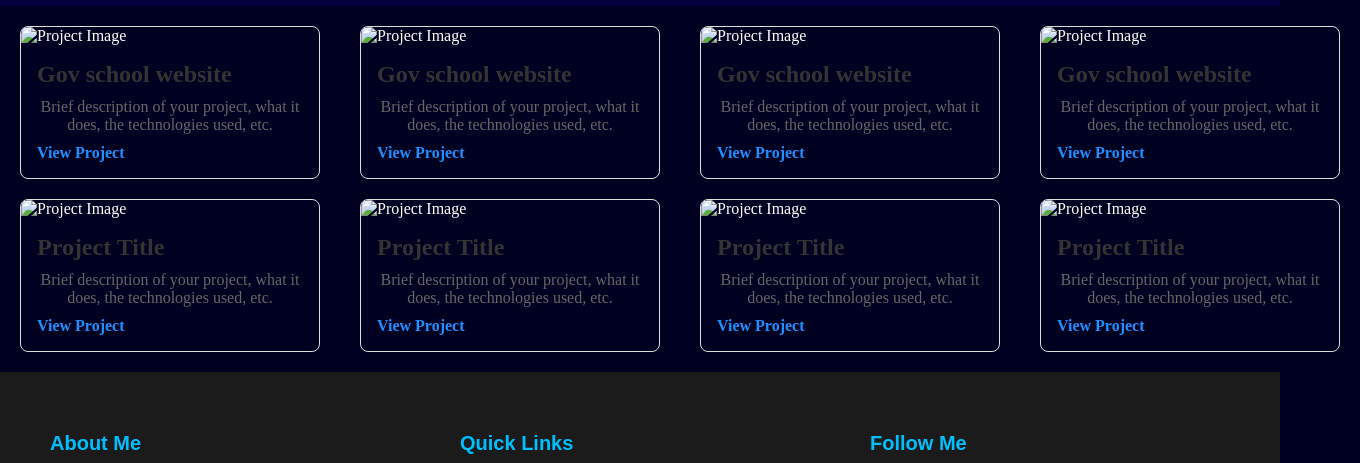
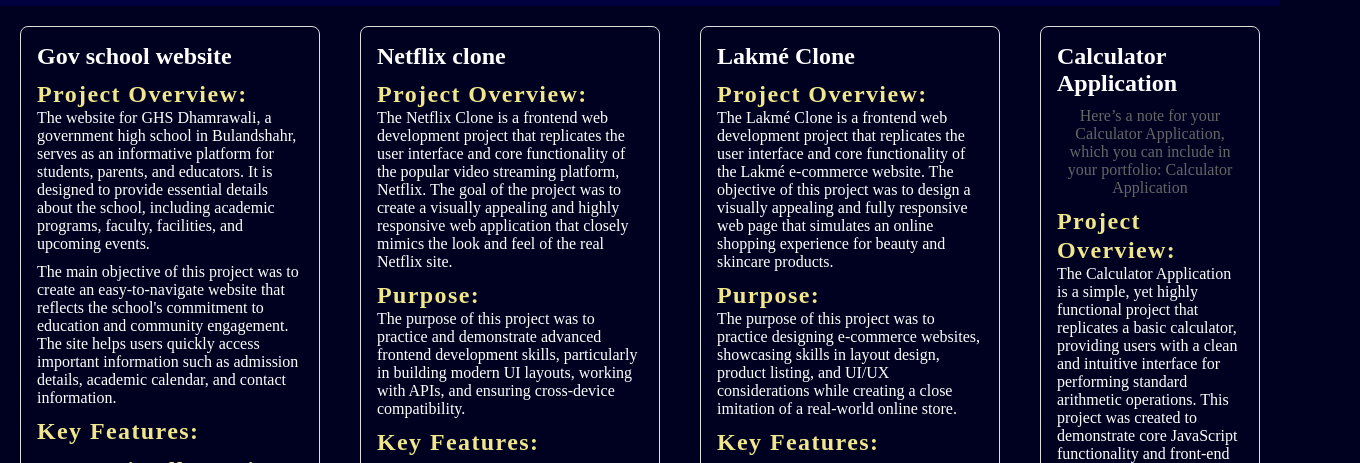
Before and after one commit to vinaykumar7499/vinayportfolio, a plain HTML site: page project.html in a window 1280 px wide. Shown: the part 74-537 px from the top of the page, 1360 px wide, since content can reach past the window. Drawn offline with Linux system fonts and the light colour scheme.

Commit message:
project code

```diff
--- a/index.html
+++ b/index.html
@@ -5,6 +5,12 @@
     <meta charset="UTF-8">
     <meta name="viewport" content="width=device-width, initial-scale=1.0">
     <title>Vinayportfolio</title>
+    <link rel="shortcut icon"
+    href="image/vinayimgcrop.jpg"
+    type="image/x-icon">
+
+
+
     <link rel="stylesheet" href="style.css">
     <link href="https://fonts.googleapis.com/css2?family=Poppins:wght@300;400;500;600;700&display=swap"
         rel="stylesheet">
--- a/project.html
+++ b/project.html
@@ -1,5 +1,6 @@
 <!DOCTYPE html>
 <html lang="en">
+
 <head>
   <meta charset="UTF-8">
   <meta name="viewport" content="width=device-width, initial-scale=1.0">
@@ -9,6 +10,7 @@
   <link rel="stylesheet" href="https://cdnjs.cloudflare.com/ajax/libs/font-awesome/5.15.4/css/all.min.css">
   <link rel="stylesheet" href="style.css">
 </head>
+
 <body>
   <header>
     <nav>
@@ -30,104 +32,179 @@
 
       <div class="project-card">
         <div class="project-image">
-                  <img src="path/to/your/project-image.jpg" alt="Project Image">
         </div>
         <div class="project-info">
           <h3 class="project-title">Gov school website</h3>
-                  <p class="project-description">Brief description of your project, what it does, the technologies used, etc.</p>
+          <p class="project-description">
+          <h2>Project Overview:</h2> The website for GHS Dhamrawali, a government high school in Bulandshahr, serves as
+          an informative platform for students, parents, and educators. It is designed to provide essential details
+          about the school, including academic programs, faculty, facilities, and upcoming events.
+
+          <h2></h2> The main objective of this project was to create an easy-to-navigate website that reflects the
+          school's commitment to education and community engagement. The site helps users quickly access important
+          information such as admission details, academic calendar, and contact information.
+
+          <h2> Key Features:</h2>
+
+          <h2> User-Friendly Design:</h2> Clean and simple layout ensuring ease of navigation.
+          <h2> Responsive Design:</h2> The site is fully responsive, meaning it adjusts seamlessly across various
+          devices like desktops, tablets, and mobile phones.
+          <h2> Dynamic Content: </h2>Information about the school is regularly updated to keep students and parents
+          informed about recent activities, achievements, and announcements.
+          <h2> Contact Form:</h2> Integrated contact form for visitors to easily reach out to the school administration.
+          Technologies Used:
+
+          <h2>Frontend:</h2> HTML, CSS, JavaScript
+          <h2> Challenges & Solutions:</h2> One of the main challenges was ensuring that the site remains highly
+          responsive across all devices. This was achieved through careful use of CSS media queries and grid-based
+          layout designs.
+
+          <h2> Outcome:</h2> The website successfully meets the needs of the school's community by providing a modern,
+          accessible online presence. It also showcases the school's educational offerings and serves as a resource hub
+          for both current and prospective students.
+
+          </p>
           <a href="https://www.ghsdhamrawalibsr.com/" class="project-link">View Project</a>
-                </div>
-              </div>
-
-              <div class="project-card">
-                <div class="project-image">
-                  <img src="download.png" alt="Project Image">
-                </div>
-                <div class="project-info">
-                  <h3 class="project-title">Project Title</h3>
-                  <p class="project-description">Brief description of your project, what it does, the technologies used, etc.</p>
-                  <a href="link/to/your/project" class="project-link">View Project</a>
-                </div>
-              </div>
-        </div>
-
-
-
-        <div>
-
-            <div class="project-card">
-                <div class="project-image">
-                  <img src="path/to/your/project-image.jpg" alt="Project Image">
-                </div>
-                <div class="project-info">
-                  <h3 class="project-title">Gov school website</h3>
-                  <p class="project-description">Brief description of your project, what it does, the technologies used, etc.</p>
-                  <a href="https://www.ghsdhamrawalibsr.com/" class="project-link">View Project</a>
-                </div>
-              </div>
-
-              <div class="project-card">
-                <div class="project-image">
-                  <img src="download.png" alt="Project Image">
-                </div>
-                <div class="project-info">
-                  <h3 class="project-title">Project Title</h3>
-                  <p class="project-description">Brief description of your project, what it does, the technologies used, etc.</p>
-                  <a href="link/to/your/project" class="project-link">View Project</a>
-                </div>
-              </div>
-
-        </div>
-
-        <div>
-
-            <div class="project-card">
-                <div class="project-image">
-                  <img src="path/to/your/project-image.jpg" alt="Project Image">
-                </div>
-                <div class="project-info">
-                  <h3 class="project-title">Gov school website</h3>
-                  <p class="project-description">Brief description of your project, what it does, the technologies used, etc.</p>
-                  <a href="https://www.ghsdhamrawalibsr.com/" class="project-link">View Project</a>
-                </div>
-              </div>
-
-              <div class="project-card">
-                <div class="project-image">
-                  <img src="download.png" alt="Project Image">
-                </div>
-                <div class="project-info">
-                  <h3 class="project-title">Project Title</h3>
-                  <p class="project-description">Brief description of your project, what it does, the technologies used, etc.</p>
-                  <a href="link/to/your/project" class="project-link">View Project</a>
         </div>
       </div>
 
     </div>
 <div>
+    <div class="project-card">
+      <div class="project-image">
+      </div>
+      <div class="project-info">
+        <h3 class="project-title"> Netflix clone </h3>
+        <p class="project-description">
+        <h2>Project Overview:</h2> The Netflix Clone is a frontend web development project that replicates the user
+        interface and core functionality of the popular video streaming platform, Netflix. The goal of the project was
+        to create a visually appealing and highly responsive web application that closely mimics the look and feel of
+        the real Netflix site.
+
+        <h2>Purpose: </h2>The purpose of this project was to practice and demonstrate advanced frontend development
+        skills, particularly in building modern UI layouts, working with APIs, and ensuring cross-device
+        compatibility.
+
+        <h2> Key Features:</h2>
+
+        <h2>Responsive Design:</h2> The Netflix clone adapts seamlessly across devices, including desktops, tablets,
+        and smartphones, providing a consistent user experience regardless of screen size.
+        Sleek User Interface: The site closely replicates Netflix’s dark theme, modern layout, and smooth browsing
+        experience.
+        <h1> Technologies Used:</h1>
+
+        <h2> Frontend:</h2> HTML, CSS, JavaScript
+        <h2> Hosting</h2>: GitHub Pages
+        <h2> Challenges & Solutions:</h2> One of the primary challenges was implementing the horizontal scrolling
+        movie sliders while keeping the interface smooth and responsive. This was solved by utilizing CSS Flexbox and
+        JavaScript event listeners to create an intuitive and fluid user experience.
+
+        <h2>Outcome:</h2> The project successfully demonstrates proficiency in modern web development practices,
+        particularly in UI/UX design and API integration. It provides a functional and visually similar experience to
+        Netflix, showcasing skills in creating interactive and user-friendly web applications.
+
+
+
+        </p>
+        <a href="https://vinaykumar7499.github.io/netflix_clone/" class="project-link">View Project</a>
+      </div>
+    </div>
+  </div>
+    <div>
+
 
       <div class="project-card">
         <div class="project-image">
-                  <img src="path/to/your/project-image.jpg" alt="Project Image">
         </div>
         <div class="project-info">
-                  <h3 class="project-title">Gov school website</h3>
-                  <p class="project-description">Brief description of your project, what it does, the technologies used, etc.</p>
-                  <a href="https://www.ghsdhamrawalibsr.com/" class="project-link">View Project</a>
+          <h3 class="project-title">
+            Lakmé Clone </h3>
+          <p class="project-description">
+          <h2>Project Overview:</h2> The Lakmé Clone is a frontend web development project that replicates the user
+          interface and core functionality of the Lakmé e-commerce website. The objective of this project was to design
+          a visually appealing and fully responsive web page that simulates an online shopping experience for beauty and
+          skincare products.
+
+          <h2> Purpose:</h2> The purpose of this project was to practice designing e-commerce websites, showcasing
+          skills in layout design, product listing, and UI/UX considerations while creating a close imitation of a
+          real-world online store.
+
+          <h2> Key Features:</h2>
+
+          <h2> Responsive Design:</h2> The clone is fully responsive, ensuring an optimal viewing experience across
+          devices, including desktop, tablet, and mobile.
+          <h2>Product Showcases:</h2> Includes detailed sections with product categories, high-quality images, and
+          pricing information to provide an authentic e-commerce experience.
+          <h2> Interactive Hover Effects:</h2> Hovering over product images reveals additional details and enhances user
+          interactivity.
+          Modern UI/UX Design: Mimics the sleek, clean, and elegant layout of the original Lakmé website, including use
+          of vibrant colors and typography to create an engaging user interface.
+          <h2> Custom Navigation:</h2> Easy-to-navigate header and footer sections similar to a professional e-commerce
+          site.
+          <h1> Technologies Used:</h1>
+
+          <h2>Frontend:</h2> HTML, CSS, ,
+          <h2> Hosting:</h2> GitHub Pages
+          <h2> Challenges & Solutions:</h2> The main challenge was replicating the smooth product grid layout and
+          ensuring it adapted well across different screen sizes. This was solved by using CSS Flexbox and Grid layout
+          systems, as well as media queries to make the design responsive and user-friendly.
+
+          Outcome: This project successfully demonstrates the ability to design and implement modern e-commerce
+          interfaces. It highlights an understanding of layout structure, design aesthetics, and responsive design
+          principles, making it a valuable addition to a portfolio focused on web development.
+          <a href="https://vinaykumar7499.github.io/lakmeclone/index.html" class="project-link">View Project</a>
         </div>
       </div>
 
+    </div>
     <div class="project-card">
       <div class="project-image">
-                  <img src="download.png" alt="Project Image">
       </div>
       <div class="project-info">
-                  <h3 class="project-title">Project Title</h3>
-                  <p class="project-description">Brief description of your project, what it does, the technologies used, etc.</p>
-                  <a href="link/to/your/project" class="project-link">View Project</a>
+        <h3 class="project-title">Calculator Application</h3>
+        <p class="project-description">
+          Here’s a note for your Calculator Application, which you can include in your portfolio:
+
+          Calculator Application
+        <h2> Project Overview:</h2> The Calculator Application is a simple, yet highly functional project that
+        replicates a basic calculator, providing users with a clean and intuitive interface for performing standard
+        arithmetic operations. This project was created to demonstrate core JavaScript functionality and front-end
+        design skills.
+
+        <h2> Purpose:</h2> The purpose of this project was to develop a fully operational calculator using HTML, CSS,
+        and JavaScript. It emphasizes handling user input, performing real-time calculations, and updating the user
+        interface dynamically.
+
+        <h2> Key Features:</h2>
+
+        <h2> Responsive UI:</h2> The calculator's interface adjusts seamlessly across different device sizes, ensuring
+        usability on mobile, tablet, and desktop.
+        Basic Operations: The app supports basic arithmetic functions such as addition, subtraction, multiplication,
+        and division.
+        Clear and Backspace Functionality: Includes buttons for clearing the entire input (AC) and deleting the last
+        character (C) for flexibility.
+        Live Input Display: The current input and operations are displayed in real-time on the screen, offering a
+        smooth and interactive user experience.
+        <h2>Keyboard-Friendly:</h2> Supports both mouse clicks and keyboard input, allowing users to interact in
+        multiple ways.
+        <h1> Technologies Used:</h1>
+
+        <h2> Frontend:</h2> HTML for structure, CSS for styling, and JavaScript for functionality.
+        <h2> Design:</h2> Neumorphic design with smooth shadows, giving the calculator a modern, 3D feel.
+        <h2> Hosting:</h2> GitHub Pages
+        Challenges & Solutions:
+
+        <h2> Real-Time Updates:</h2> Managing the real-time display of user inputs and calculation results was a
+        challenge. This was overcome by efficiently handling JavaScript's eval() function while ensuring the app
+        provided immediate visual feedback.
+        <h2> Responsive Design:</h2> Ensuring the calculator remained fully functional and visually appealing on
+        smaller screens required careful use of media queries and flexible layout design.
+        <h2> Outcome:</h2> This project effectively demonstrates practical JavaScript skills, especially with respect
+        to handling dynamic user input and performing real-time calculations. The stylish design and responsiveness
+        further highlight attention to detail, making this a solid portfolio piece for showcasing front-end
+        development proficiency.</p>
+        <a href="https://vinaykumar7499.github.io/calculater/" class="project-link">View Project</a>
       </div>
-              </div>
-
     </div>
 
 
@@ -171,4 +248,5 @@
 
 
 </body>
+
 </html>
--- a/style.css
+++ b/style.css
@@ -582,6 +582,7 @@ h5 {
         flex-direction: row;
     }
     .project-card {
+
         border: 1px solid #ddd;
         border-radius: 8px;
         overflow: hidden;
@@ -607,7 +608,7 @@ h5 {
 
       .project-title {
         font-size: 1.5rem;
-        color: #333;
+        color: white;
       }
 
       .project-description {
```
Lines whose indentation alone changed are shown as unchanged.
